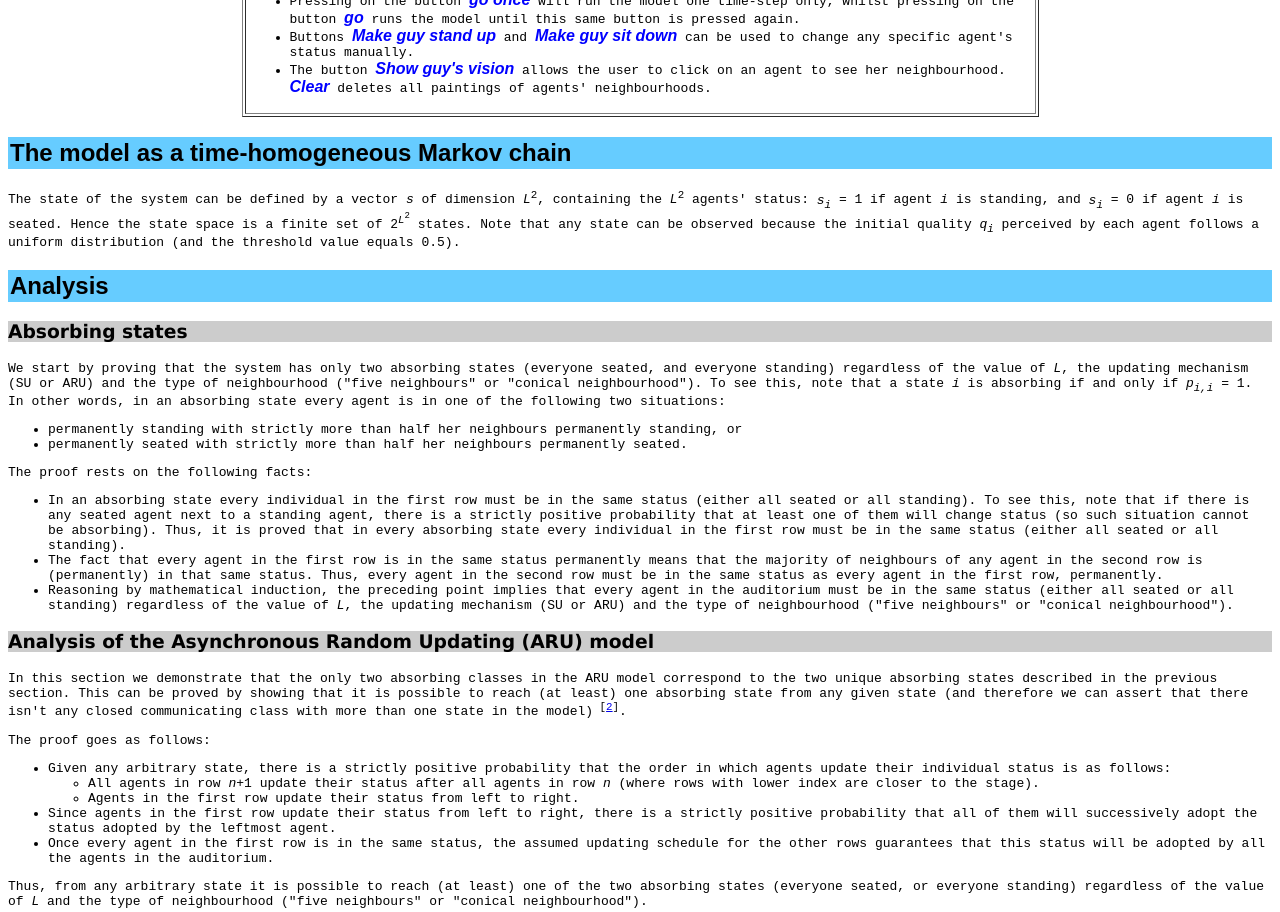
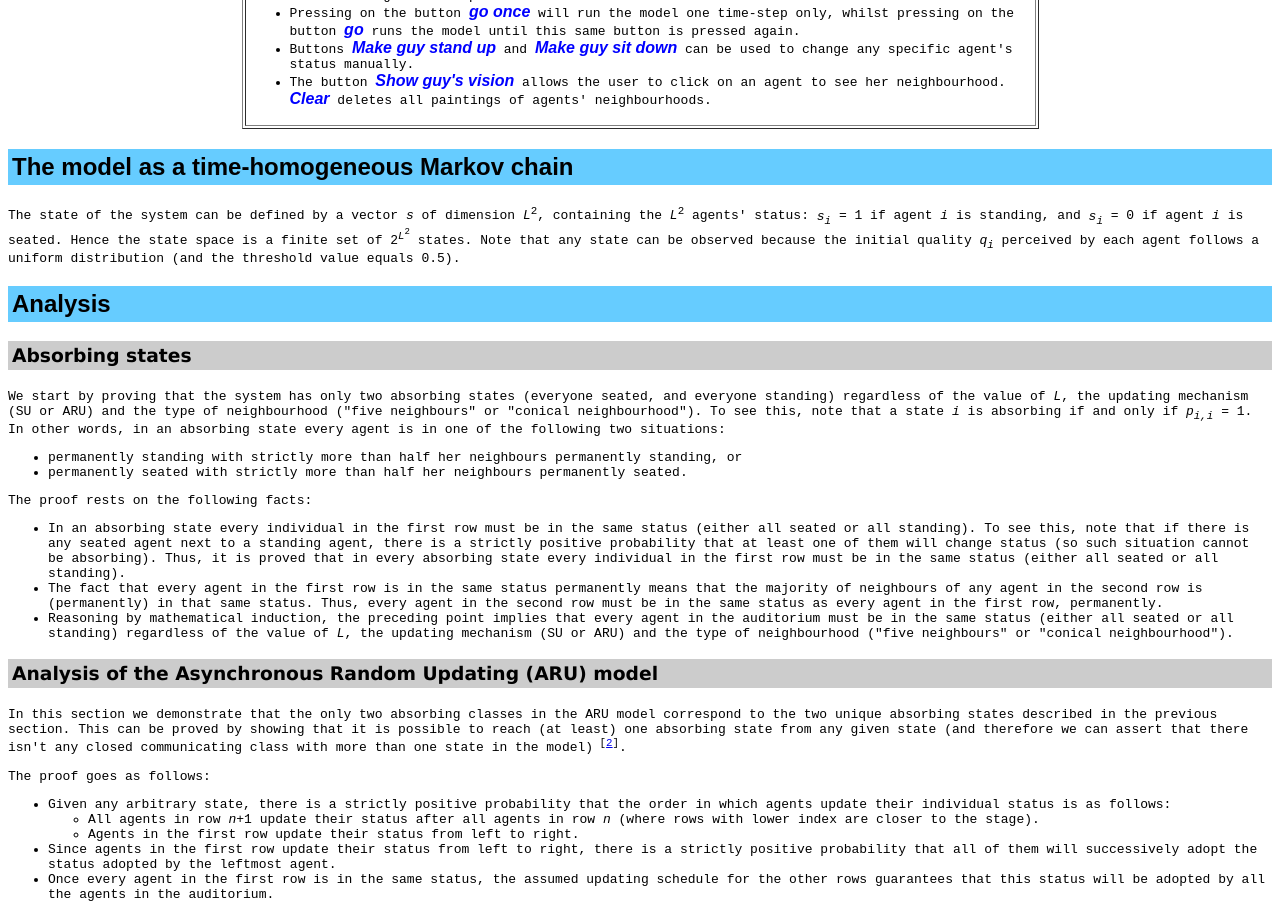
Before and after one commit to luis-r-izquierdo/standingovation, a plain HTML site: page index.html in a window 1280 px wide. Shown: the part 1094-2006 px from the top of the page. Drawn offline with Linux system fonts and the light colour scheme.

Commit message:
added padding

```diff
--- a/index.html
+++ b/index.html
@@ -25,14 +25,15 @@
       H2 {
          BACKGROUND-COLOR: #66ccff;
          font-family: arial;
-         padding: 2px;
+         padding: 4px;
       }
    </STYLE>
    <STYLE type="text/css">
       H3 {
          BACKGROUND-COLOR: #cccccc;
          font-family: verdana;
-         font-weight: bold
+         font-weight: bold;
+         padding: 4px;
       }
    </STYLE>
    <STYLE type="text/css">
```
